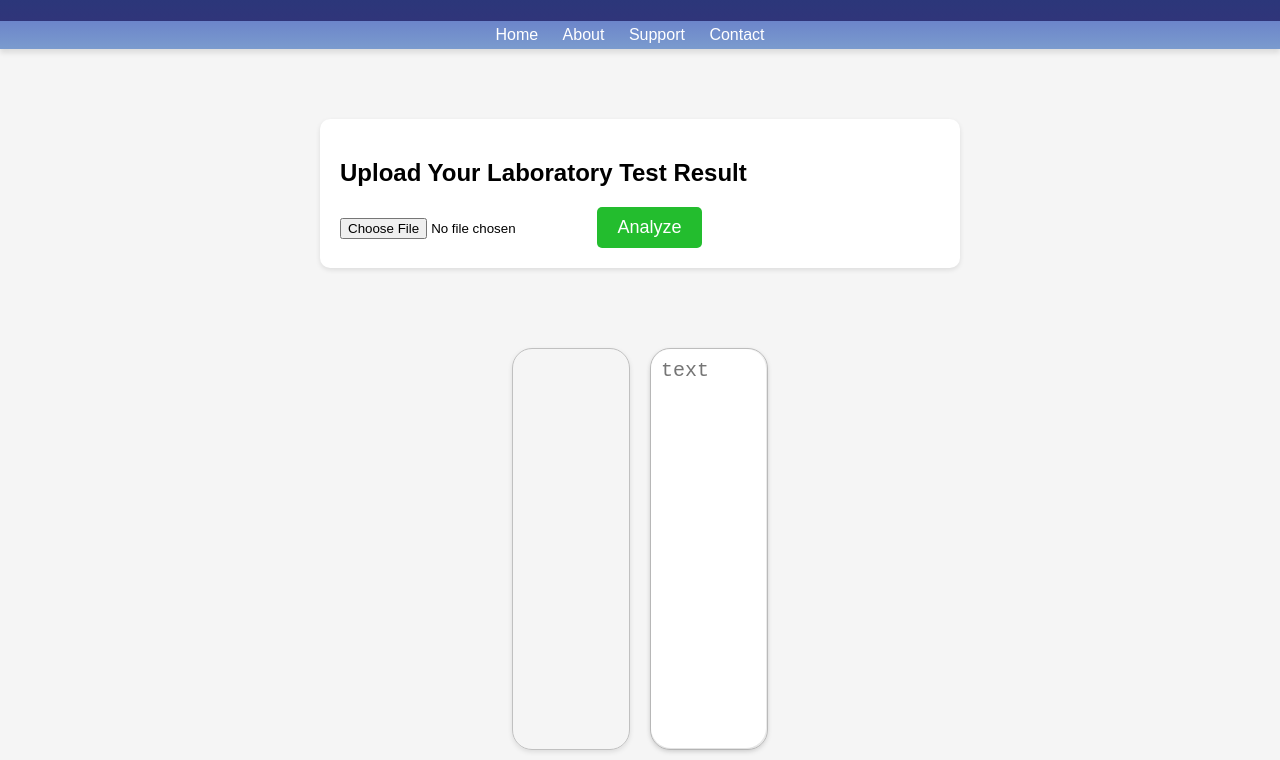
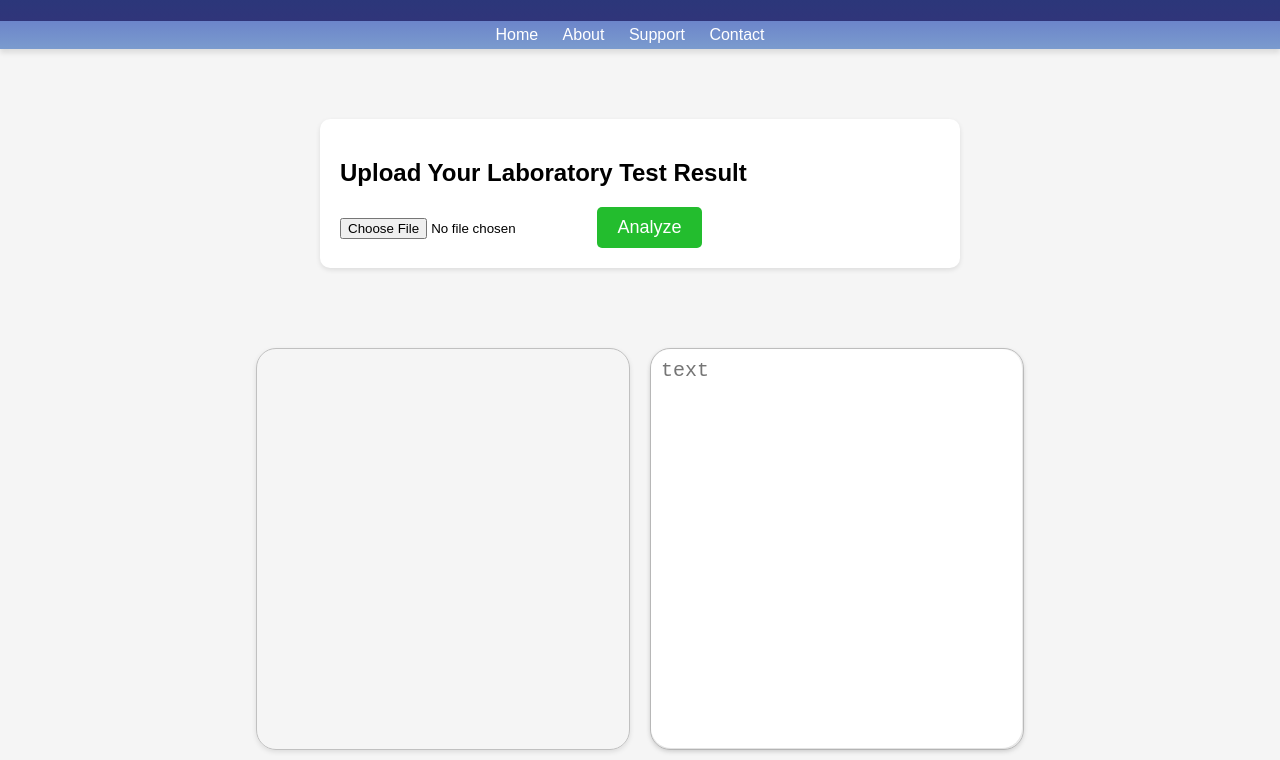
Before and after one commit to Yaanzi/prototype2, a plain HTML site: page index.html in a window 1280 px wide. Shown: the part 99-859 px from the top of the page. Drawn offline with Linux system fonts and the light colour scheme.

Commit message:
Update ocr.css

```diff
--- a/styles/ocr.css
+++ b/styles/ocr.css
@@ -1,4 +1,4 @@
-hbody {
+body {
     font-family: sans-serif;
 }
 .container {
@@ -16,7 +16,7 @@ hbody {
 
 }
 .bottom{
-    padding: 0px 40%;
+    padding: 0px 20%;
     margin-top: 30 px;
     display: flex;
 
```
